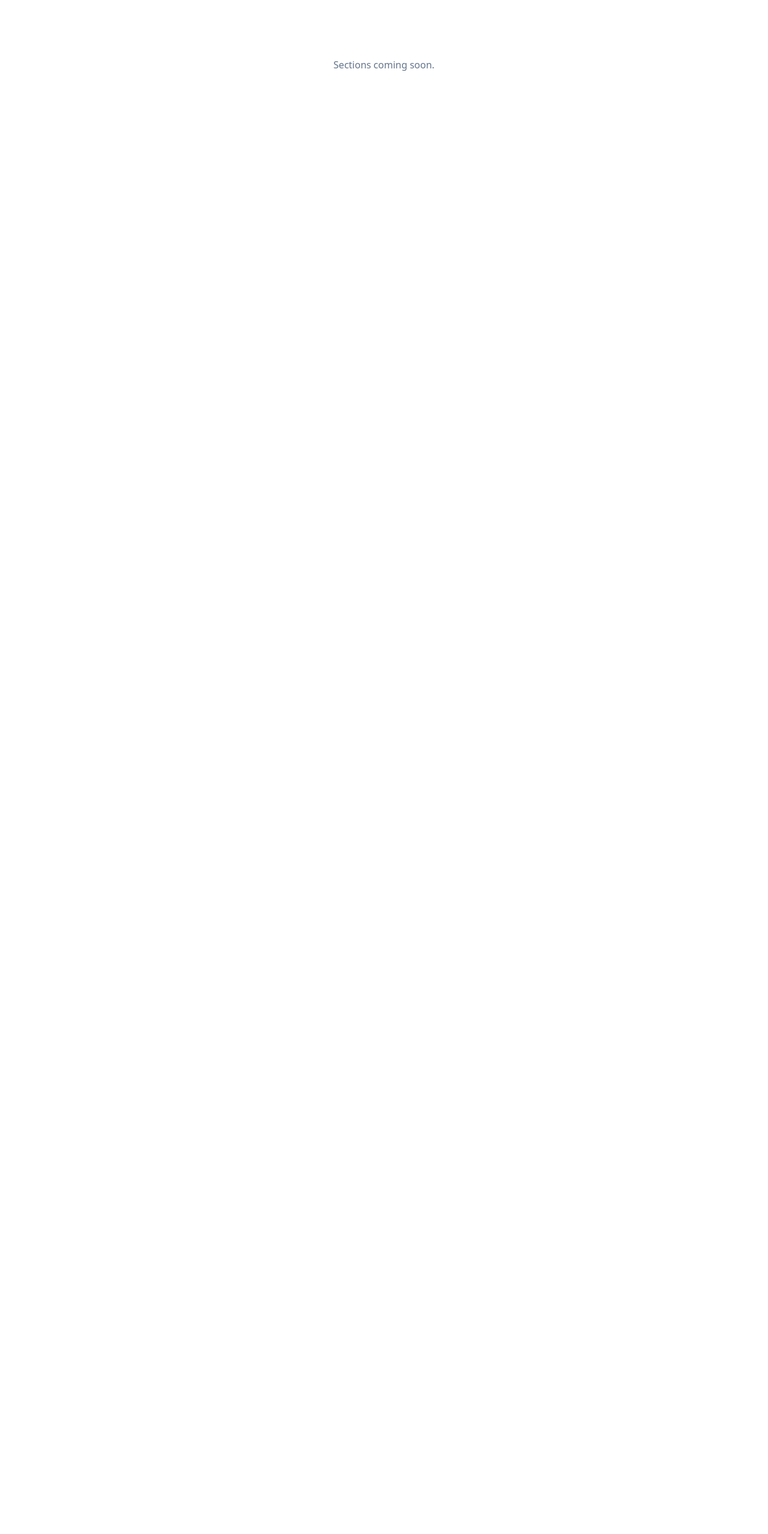
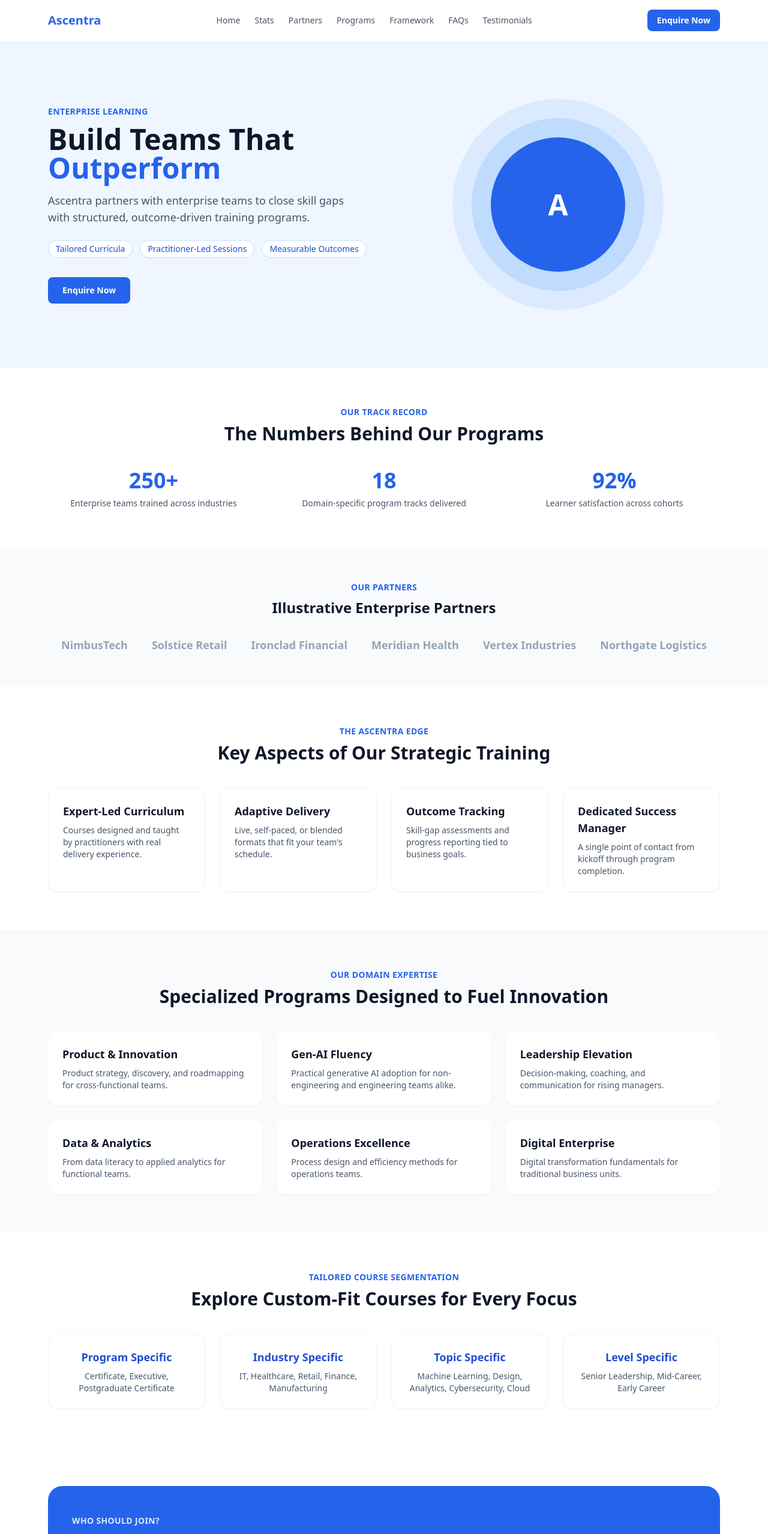
Before and after one commit to aryan2006-singh/accredian-enterprise-clone, a Next.js app: page / in a window 1280 px wide. Shown: the top 2557 px of the page at 60% size. Before the commit the page ends 800 px from the top, so only its background shows below. Built offline with nearby package versions, Linux system fonts and the light colour scheme.

Commit message:
feat: wire up Ascentra landing page and add README

```diff
--- a/app/layout.tsx
+++ b/app/layout.tsx
@@ -1,5 +1,6 @@
 import type { Metadata } from 'next';
 import './globals.css';
+import { EnquiryModalProvider } from '@/components/EnquiryModalProvider';
 
 export const metadata: Metadata = {
   title: 'Ascentra | Enterprise Learning Programs',
@@ -10,7 +11,9 @@ export const metadata: Metadata = {
 export default function RootLayout({ children }: { children: React.ReactNode }) {
   return (
     <html lang="en">
-      <body className="bg-white text-slate-900 antialiased">{children}</body>
+      <body className="bg-white text-slate-900 antialiased">
+        <EnquiryModalProvider>{children}</EnquiryModalProvider>
+      </body>
     </html>
   );
 }
--- a/app/page.tsx
+++ b/app/page.tsx
@@ -1,3 +1,35 @@
+import Navbar from '@/components/sections/Navbar';
+import Hero from '@/components/sections/Hero';
+import Stats from '@/components/sections/Stats';
+import TrustStrip from '@/components/sections/TrustStrip';
+import EdgeHighlights from '@/components/sections/EdgeHighlights';
+import DomainExpertise from '@/components/sections/DomainExpertise';
+import CourseSegmentation from '@/components/sections/CourseSegmentation';
+import WhoShouldJoin from '@/components/sections/WhoShouldJoin';
+import Framework from '@/components/sections/Framework';
+import Faq from '@/components/sections/Faq';
+import Testimonials from '@/components/sections/Testimonials';
+import CtaBanner from '@/components/sections/CtaBanner';
+import Footer from '@/components/sections/Footer';
+
 export default function HomePage() {
-  return <main className="px-4 py-24 text-center text-slate-500">Sections coming soon.</main>;
+  return (
+    <>
+      <Navbar />
+      <main>
+        <Hero />
+        <Stats />
+        <TrustStrip />
+        <EdgeHighlights />
+        <DomainExpertise />
+        <CourseSegmentation />
+        <WhoShouldJoin />
+        <Framework />
+        <Faq />
+        <Testimonials />
+        <CtaBanner />
+      </main>
+      <Footer />
+    </>
+  );
 }
```
Also changed, not shown: 1 other file (tests, documents, lock files or other folders).
